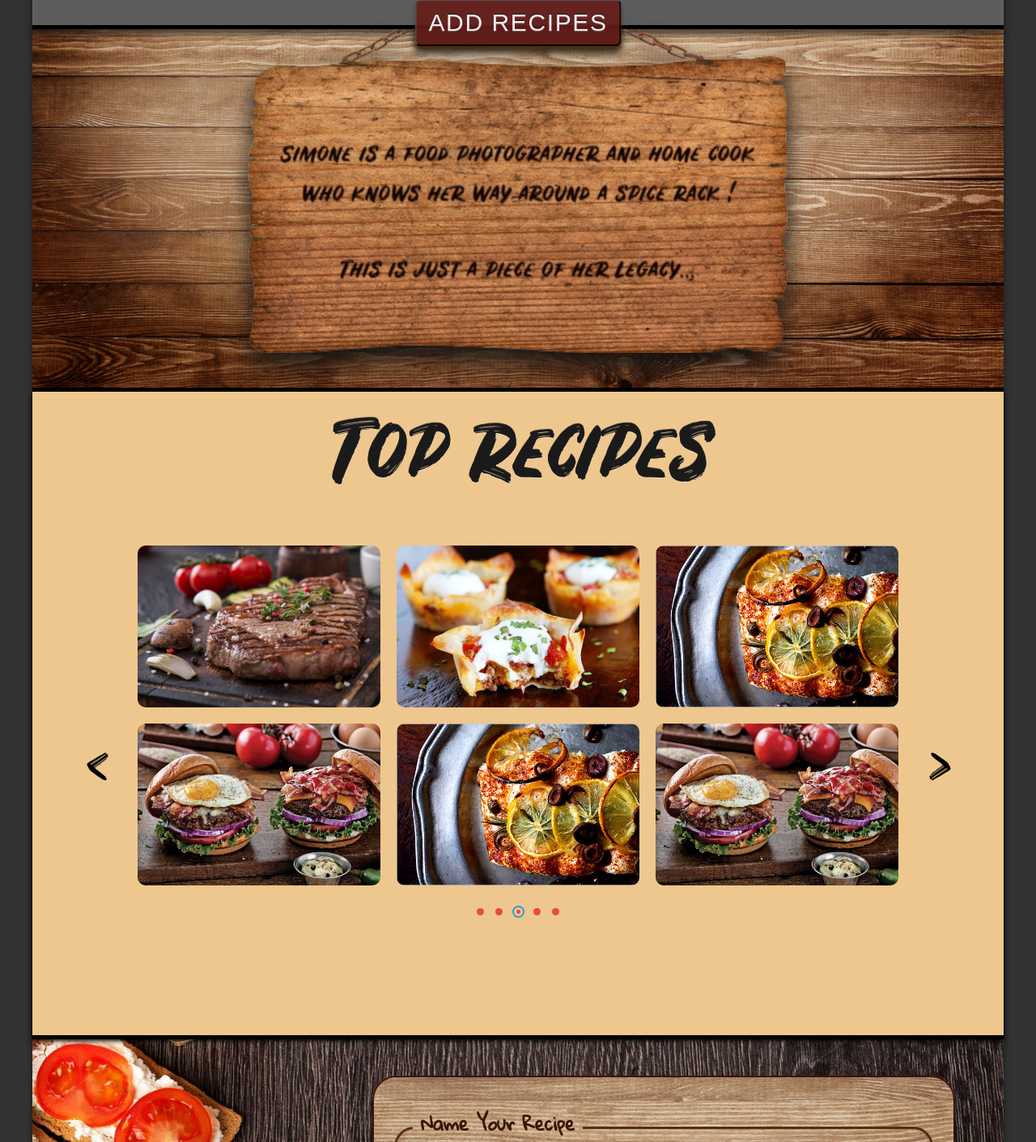
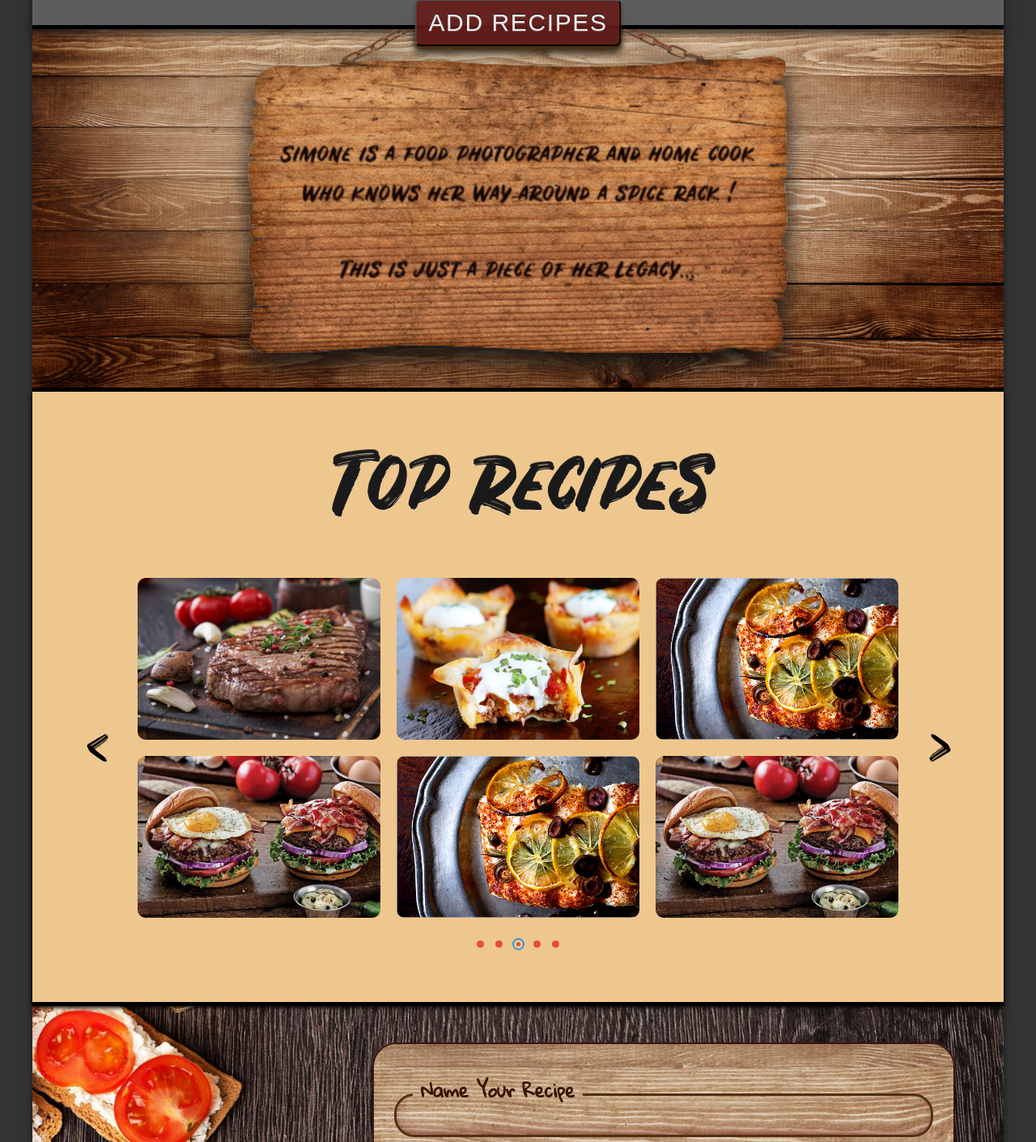
Before and after one commit to NathanielDaniels/cookbook-project, a PHP site: page / in a window 1280 px wide. Shown: the part 729-2140 px from the top of the page at 81% size. Run offline with PHP 8.4, Linux system fonts and the light colour scheme; some libraries are stand-ins or nearby versions; some web fonts are replaced; grey boxes are pictures that could not be loaded.

Commit message:
messing with height of top recipe

```diff
--- a/CSS/styles.css
+++ b/CSS/styles.css
@@ -197,8 +197,9 @@ body {
   border-bottom: 5px solid #010101;
   -webkit-box-shadow: 0px 2px 5px #010101;
           box-shadow: 0px 2px 5px #010101;
+  height: auto;
+  padding: 40px 0 60px;
   width: 100%;
-  height: 100vh;
   overflow: hidden;
 }
 
--- a/CSS/styles.scss
+++ b/CSS/styles.scss
@@ -235,10 +235,10 @@ body {
     position: relative;
     border-bottom: 5px solid hsl(0, 0, 0.5);
     box-shadow: 0px 2px 5px hsl(0, 0, 0.5);
-    // height: auto;
+    height: auto;
     padding: 40px 0 60px;
     width: 100%;
-    height: 100vh;
+    // height: 100vh;
     overflow: hidden;
     .recipes-title {
       text-align: center;
```
Also changed, not shown: 1 other file.
